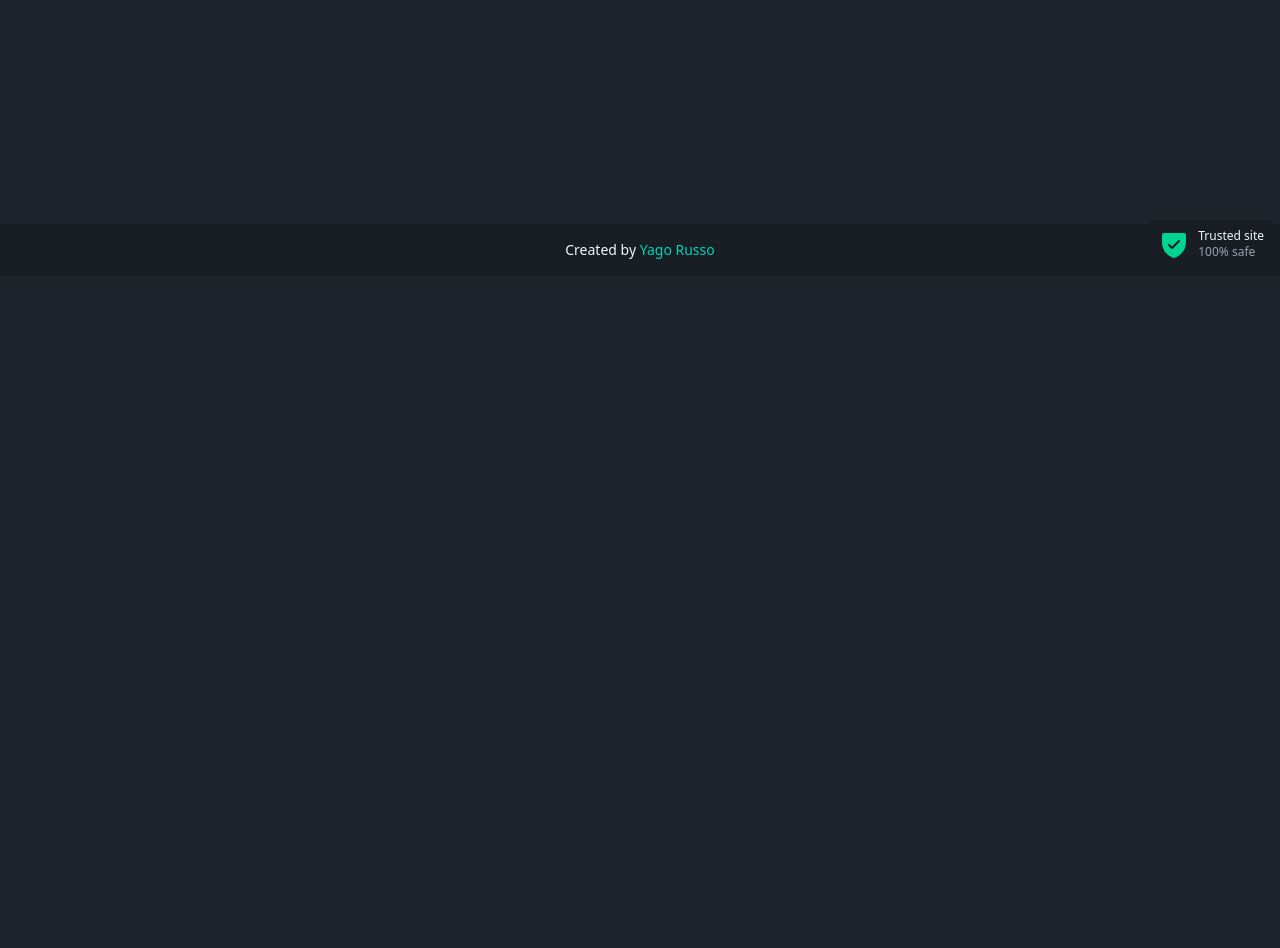
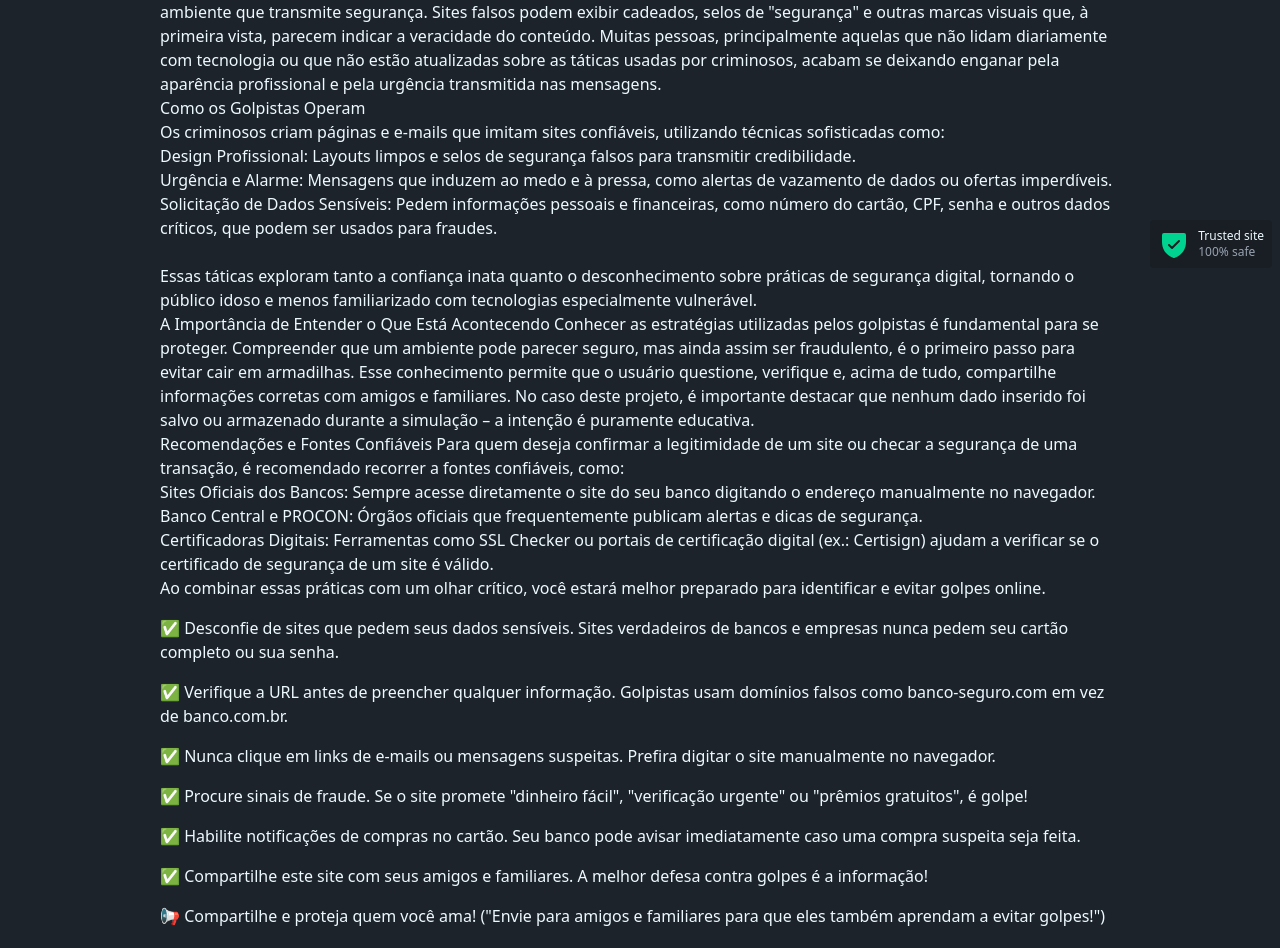
Before and after one commit to YaGRRusso/leaked-card, a React (Vite) app: page /result in a window 1280 px wide. Shown: the part 524-1472 px from the top of the page. Before the commit the page ends 800 px from the top, so only its background shows below. Built offline with nearby package versions, Linux system fonts and the light colour scheme.

Commit message:
chore: result page

```diff
--- a/src/routes/_layout/result.tsx
+++ b/src/routes/_layout/result.tsx
@@ -1,9 +1,112 @@
 import { createFileRoute } from "@tanstack/react-router"
+
+import { CommonHero } from "@/components/common/hero"
 
 export const Route = createFileRoute("/_layout/result")({
   component: RouteComponent,
 })
 
 function RouteComponent() {
-  return <div>Hello "/_layout/result"!</div>
+  return (
+    <div className="flex flex-col gap-4">
+      <CommonHero
+        title="Ainda bem que isso foi só um <strong>teste!</strong> Mas poderia ter sido real..."
+        description="Golpistas usam sites como este todos os dias para roubar dinheiro de pessoas inocentes. Mas agora você aprendeu como evitar esse tipo de fraude!"
+      />
+
+      <div>
+        "Você viu como era fácil acreditar que este site era seguro? Esse é o truque dos criminosos: criar páginas
+        falsas que parecem legítimas para enganar pessoas."
+        <br />
+        "Nunca preencha informações do seu cartão ou dados pessoais em sites que você não conhece 100%."
+      </div>
+
+      <div>
+        Na era digital, os golpes online se tornaram uma ameaça constante, explorando a confiança e a vulnerabilidade de
+        muitas pessoas. Esse projeto nasceu justamente após ver tios, avós e outros familiares compartilharem links e
+        sites fraudulentos, acreditando na legitimidade de ambientes que, na verdade, foram criados para enganar. O
+        objetivo aqui é educar e alertar sem causar pânico, mostrando como os golpistas operam e como você pode se
+        proteger.
+        <br />
+        Por que as Pessoas Caem nesses Golpes? Os golpistas investem em design e comunicação de alta qualidade para
+        criar um ambiente que transmite segurança. Sites falsos podem exibir cadeados, selos de "segurança" e outras
+        marcas visuais que, à primeira vista, parecem indicar a veracidade do conteúdo. Muitas pessoas, principalmente
+        aquelas que não lidam diariamente com tecnologia ou que não estão atualizadas sobre as táticas usadas por
+        criminosos, acabam se deixando enganar pela aparência profissional e pela urgência transmitida nas mensagens.
+        <br />
+        Como os Golpistas Operam
+        <ul>
+          <li>
+            Os criminosos criam páginas e e-mails que imitam sites confiáveis, utilizando técnicas sofisticadas como:
+          </li>
+
+          <li>Design Profissional: Layouts limpos e selos de segurança falsos para transmitir credibilidade.</li>
+          <li>
+            Urgência e Alarme: Mensagens que induzem ao medo e à pressa, como alertas de vazamento de dados ou ofertas
+            imperdíveis.
+          </li>
+          <li>
+            Solicitação de Dados Sensíveis: Pedem informações pessoais e financeiras, como número do cartão, CPF, senha
+            e outros dados críticos, que podem ser usados para fraudes.
+          </li>
+        </ul>
+        <br />
+        Essas táticas exploram tanto a confiança inata quanto o desconhecimento sobre práticas de segurança digital,
+        tornando o público idoso e menos familiarizado com tecnologias especialmente vulnerável.
+        <br />
+        A Importância de Entender o Que Está Acontecendo Conhecer as estratégias utilizadas pelos golpistas é
+        fundamental para se proteger. Compreender que um ambiente pode parecer seguro, mas ainda assim ser fraudulento,
+        é o primeiro passo para evitar cair em armadilhas. Esse conhecimento permite que o usuário questione, verifique
+        e, acima de tudo, compartilhe informações corretas com amigos e familiares. No caso deste projeto, é importante
+        destacar que nenhum dado inserido foi salvo ou armazenado durante a simulação – a intenção é puramente
+        educativa.
+        <br />
+        Recomendações e Fontes Confiáveis Para quem deseja confirmar a legitimidade de um site ou checar a segurança de
+        uma transação, é recomendado recorrer a fontes confiáveis, como:
+        <ul>
+          <li>
+            Sites Oficiais dos Bancos: Sempre acesse diretamente o site do seu banco digitando o endereço manualmente no
+            navegador.
+          </li>
+
+          <li>Banco Central e PROCON: Órgãos oficiais que frequentemente publicam alertas e dicas de segurança.</li>
+          <li>
+            Certificadoras Digitais: Ferramentas como SSL Checker ou portais de certificação digital (ex.: Certisign)
+            ajudam a verificar se o certificado de segurança de um site é válido.
+          </li>
+        </ul>
+        Ao combinar essas práticas com um olhar crítico, você estará melhor preparado para identificar e evitar golpes
+        online.
+      </div>
+
+      <ul className="flex flex-col gap-4">
+        <li>
+          ✅ Desconfie de sites que pedem seus dados sensíveis. Sites verdadeiros de bancos e empresas nunca pedem seu
+          cartão completo ou sua senha.
+        </li>
+        <li>
+          ✅ Verifique a URL antes de preencher qualquer informação. Golpistas usam domínios falsos como
+          banco-seguro.com em vez de banco.com.br.
+        </li>
+        <li>
+          ✅ Nunca clique em links de e-mails ou mensagens suspeitas. Prefira digitar o site manualmente no navegador.
+        </li>
+        <li>
+          ✅ Procure sinais de fraude. Se o site promete "dinheiro fácil", "verificação urgente" ou "prêmios gratuitos",
+          é golpe!
+        </li>
+        <li>
+          ✅ Habilite notificações de compras no cartão. Seu banco pode avisar imediatamente caso uma compra suspeita
+          seja feita.
+        </li>
+        <li>✅ Compartilhe este site com seus amigos e familiares. A melhor defesa contra golpes é a informação!</li>
+      </ul>
+
+      <div>
+        📢 Compartilhe e proteja quem você ama! ("Envie para amigos e familiares para que eles também aprendam a evitar
+        golpes!")
+        {/* Botões de compartilhamento para WhatsApp, Facebook e Telegram facilitariam a viralização. */}
+      </div>
+    </div>
+  )
 }
```
